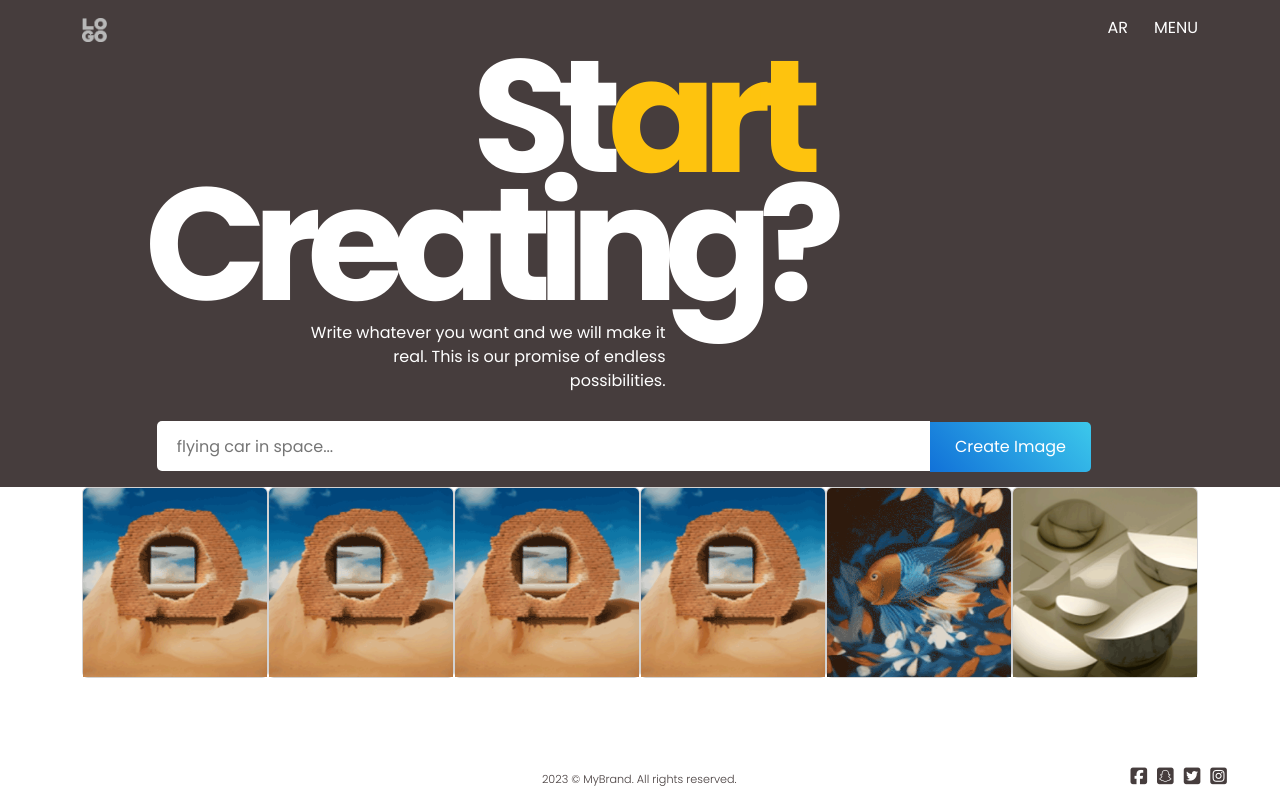
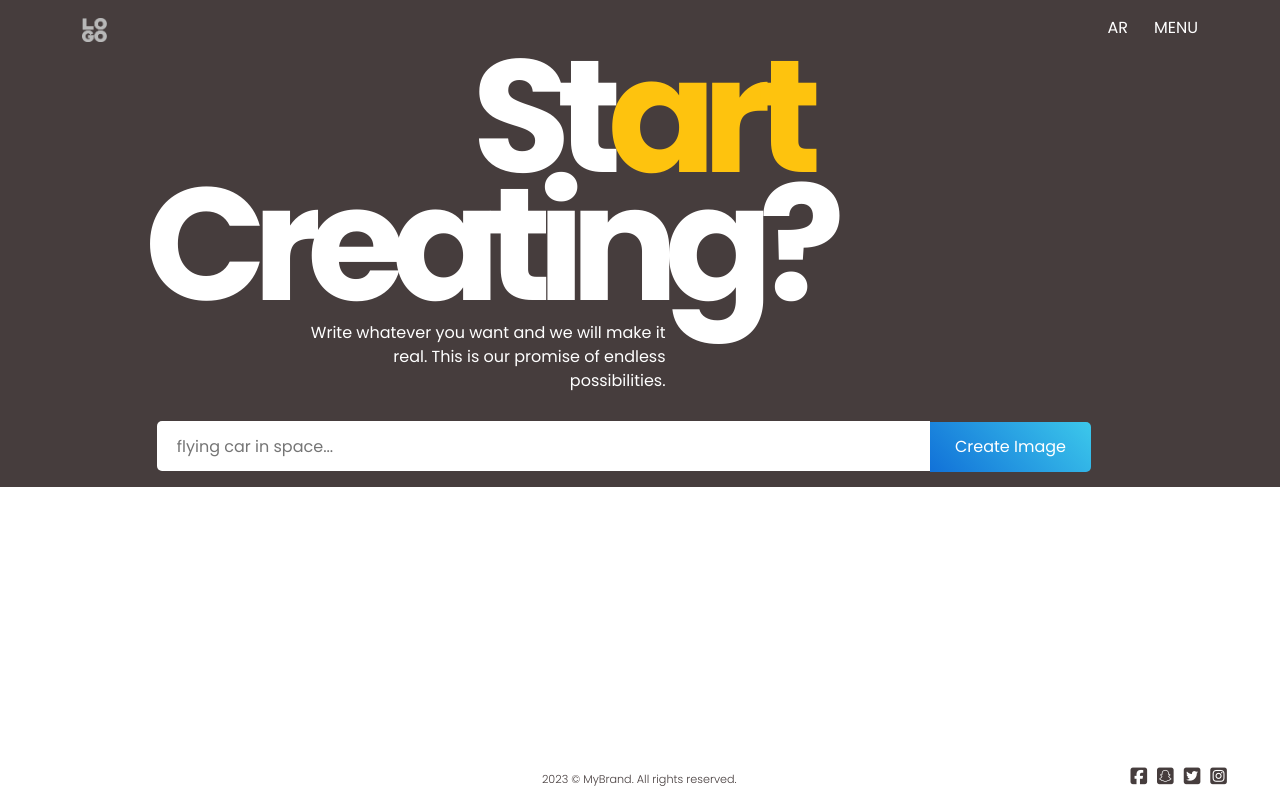
Before and after one commit to hamidhdeveloper/mvp, a React (Create React App) app: page /startcreating in a window 1280 px wide. Built offline with nearby package versions, Linux system fonts and the light colour scheme.

Commit message:
1 day and 6 hours spend

```diff
--- a/src/components/pages/startcreating/StartCreating.jsx
+++ b/src/components/pages/startcreating/StartCreating.jsx
@@ -1,5 +1,5 @@
 import React from "react";
-import ImageCarousel from "./ImageCarousel";
+// import ImageCarousel from "./ImageCarousel";
 import "./StartCreating.scss";
 
 const StartCreating = () => {
@@ -35,7 +35,7 @@ const StartCreating = () => {
       <div className="container-fulid mycarouselControls">
         <div class="row">
           <div class="col-md-12">
-            <ImageCarousel />
+            {/* <ImageCarousel /> */}
           </div>
         </div>
       </div>
```
